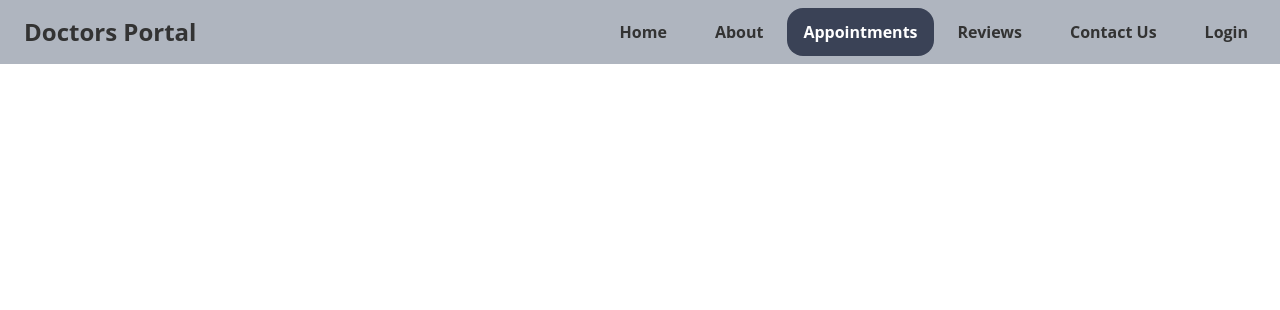
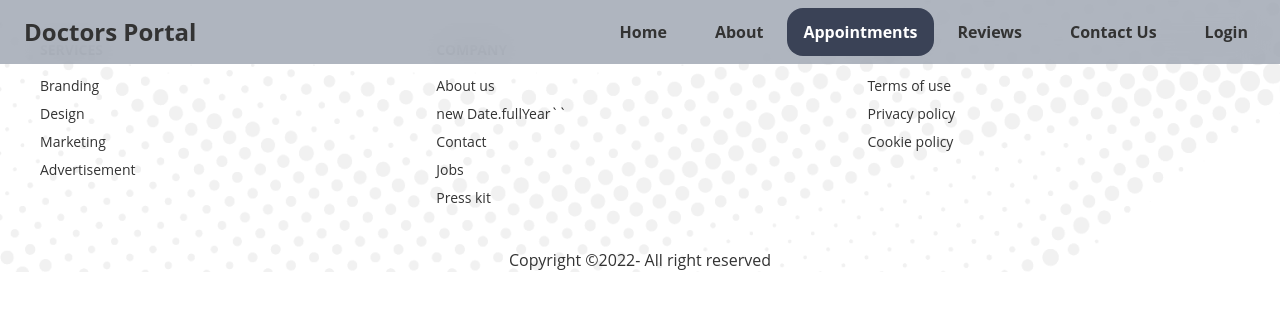
Before and after one commit to samiulbasirfahim/Doctros-portal-client, a React (Create React App) app: page /appointment in a window 1280 px wide. Shown: the top 310 px of the page. Built offline with nearby package versions, Linux system fonts and the light colour scheme.

Commit message:
footer section done

```diff
--- a/src/App.js
+++ b/src/App.js
@@ -1,4 +1,5 @@
 import { Route, Routes } from "react-router-dom"
+import Footer from "./Pages/Home/Footer"
 import Home from "./Pages/Home/Home"
 import Navbar from "./Shared/Navbar"
 
@@ -9,6 +10,7 @@ function App() {
 			<Routes>
 				<Route path="/" element={<Home />} />
 			</Routes>
+			<Footer />
 		</section>
 	)
 }
--- a/src/Pages/Home/Banner.js
+++ b/src/Pages/Home/Banner.js
@@ -1,14 +1,13 @@
 import React from "react"
 import chair from "../../assets/images/chair.png"
 import ButtonPrimary from "../../Components/ButtonPrimary"
-// import bannerBg from "../../assets/images/bg.png"
 import bannerBg from "../../assets/images/bg.png"
 
 const Banner = () => {
 	return (
 		<section>
 			<div
-				className="hero min-h-screen bg-cover bg-center bg-blend-overlay mt-[64px]"
+				className="hero min-h-screen bg-cover bg-center bg-blend-overlay"
 				style={{
 					background: `url(${bannerBg})`,
 				}}
--- /dev/null
+++ b/src/Pages/Home/Footer.js
@@ -0,0 +1,37 @@
+import React from "react"
+import bg from "../../assets/images/footer.png"
+
+const Footer = () => {
+	return (
+		<section style={{ background: `url(${bg})`, backgroundPosition:'center' }}>
+			<footer class="footer p-10 container mx-auto">
+				<div>
+					<span class="footer-title">Services</span>
+					<a class="link link-hover">Branding</a>
+					<a class="link link-hover">Design</a>
+					<a class="link link-hover">Marketing</a>
+					<a class="link link-hover">Advertisement</a>
+				</div>
+				<div>
+					<span class="footer-title">Company</span>
+					<a class="link link-hover">About us</a>new Date.fullYear``
+					<a class="link link-hover">Contact</a>
+					<a class="link link-hover">Jobs</a>
+					<a class="link link-hover">Press kit</a>
+				</div>
+				<div>
+					<span class="footer-title">Legal</span>
+					<a class="link link-hover">Terms of use</a>
+					<a class="link link-hover">Privacy policy</a>
+					<a class="link link-hover">Cookie policy</a>
+				</div>
+			</footer>
+
+			<div class="items-center grid-flow-col">
+				<p className="text-center">Copyright ©{new Date().getFullYear()}- All right reserved</p>
+			</div>
+		</section>
+	)
+}
+
+export default Footer
--- a/src/Shared/Navbar.js
+++ b/src/Shared/Navbar.js
@@ -1,9 +1,8 @@
 import React, { useState } from "react"
-import { Link, NavLink } from "react-router-dom"
+import {  NavLink } from "react-router-dom"
 
 const Navbar = () => {
 	const [menuOpen, setMenuOpen] = useState(false)
-	console.log(menuOpen)
 	const navItems = (
 		<>
 			<li>
--- a/src/index.css
+++ b/src/index.css
@@ -12,7 +12,3 @@
 body {
 	overflow-x: hidden;
 }
-
-.z-top{
-	z-index: 500000000000000000000;
-}
--- a/tailwind.config.js
+++ b/tailwind.config.js
@@ -15,7 +15,7 @@ module.exports = {
 					"base-100": "#ffffff",
 				},
 			},
-			"dark",
+
 			"cupcake",
 		],
 	},
```
Also changed, not shown: public/index.html (+29 -0 lines).
